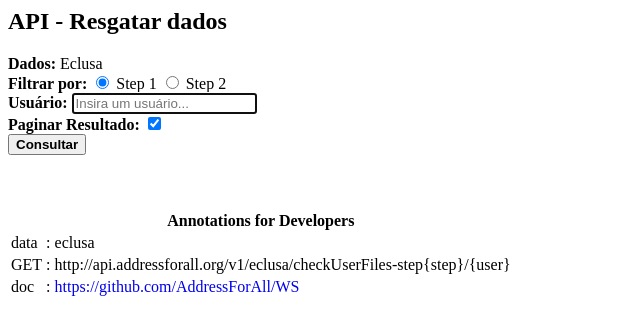
After one commit to AddressForAll/site-v1, a PHP site: page /default/api-eclusa.inc.php in a window 1280 px wide. The commit adds this page. Shown: the top 335 px of the page, without its empty margins (0-640 px from the left). Run offline with PHP 8.4, Linux system fonts and the light colour scheme; some libraries are stand-ins or nearby versions.

Commit message:
drafting the new api-eclusa for issue #13

```diff
--- /dev/null
+++ b/default/api-eclusa.inc.php
@@ -0,0 +1,76 @@
+<section class="main" id="api">
+    <h1>API - Resgatar dados</h1>
+    <span>
+        <strong>Dados: </strong>Eclusa
+    </span>
+    <br>
+    <span>
+        <strong>Filtrar por: </strong>
+    </span>
+    <input type="radio" id="step_1" name="tipo_do_filtro" value="step1" checked>
+    <label for="step_1">Step 1</label>
+    <input type="radio" id="step_2" name="tipo_do_filtro" value="step2">
+    <label for="step_2">Step 2</label>
+    <br>
+    <label for="usuario"><strong>Usuário: </strong></label>
+    <input type="text" id="usuario" name="usuario" placeholder="Insira um usuário..." autofocus>
+    <br>
+    <label><strong>Paginar Resultado: </strong></label><input type="checkbox" id="paginar" checked>
+    <br>
+    <button onclick="getdata();"><strong>Consultar</strong></button>
+    <br>
+    <br>
+    <table id="tabela" class="display" style="display: none;">
+        <thead>
+            <tr>
+                <th>City Name</th>
+                <th>File Id</th>
+                <th>File Name</th>
+                <th>Error Message</th>
+                <th>Is Valid</th>
+            </tr>
+        </thead>
+    </table>
+    <div id="definepaginacao" style="display: none;">
+        <strong>Configurar resultados por página</strong>
+        <select id="paginacao">
+            <option value="10" selected>10</option>
+            <option value="30">30</option>
+            <option value="50">50</option>
+            <option value="100">100</option>
+            <option value="-1">Mostrar tudo</option>
+        </select>
+    </div>
+
+    <br><br>
+    <div class="desenvolvedor">
+        <table>
+            <tr>
+                <th colspan="2">Annotations for Developers</th>
+            </tr>
+            <tr>
+                <td>data</td><td>: eclusa</td>
+            </tr>
+            <tr>
+                <td>GET</td><td>: http://api.addressforall.org/v1/eclusa/checkUserFiles-step{step}/{user}</td>
+            </tr>
+            <tr>
+                <td>doc</td>
+                <td>: <a href="https://github.com/AddressForAll/WS" style="text-decoration: none">https://github.com/AddressForAll/WS</a></td>
+            </tr>
+        </table>
+    </div>
+</section>
+<script type="text/javascript" src="https://code.jquery.com/jquery-3.5.1.js"></script>
+<script type="text/javascript" src="https://cdn.datatables.net/1.10.21/js/jquery.dataTables.min.js"></script>
+<script type="text/javascript" src="https://cdn.datatables.net/buttons/1.6.2/js/dataTables.buttons.min.js"></script>
+<script type="text/javascript" src="https://cdn.datatables.net/buttons/1.6.2/js/buttons.flash.min.js"></script>
+<script type="text/javascript" src="https://cdnjs.cloudflare.com/ajax/libs/jszip/3.1.3/jszip.min.js"></script>
+<script type="text/javascript" src="https://cdnjs.cloudflare.com/ajax/libs/pdfmake/0.1.53/pdfmake.min.js"></script>
+<script type="text/javascript" src="https://cdnjs.cloudflare.com/ajax/libs/pdfmake/0.1.53/vfs_fonts.js"></script>
+<script type="text/javascript" src="https://cdn.datatables.net/buttons/1.6.2/js/buttons.html5.min.js"></script>
+<script type="text/javascript" src="https://cdn.datatables.net/buttons/1.6.2/js/buttons.print.min.js"></script>
+
+<link rel="stylesheet" type="text/css" href="https://cdn.datatables.net/v/dt/dt-1.10.21/sp-1.1.1/datatables.min.css"/>
+<link rel="stylesheet" type="text/css" href="https://cdn.datatables.net/buttons/1.6.2/css/buttons.dataTables.min.css"/>
+<script src="/resources/js/api-eclusa.js"></script>
--- a/resources/css/api.css
+++ b/resources/css/api.css
@@ -12,7 +12,6 @@
 
 .btn:hover {
     background: #434343;
-    letter-spacing: 1px;
     -webkit-box-shadow: 0px 5px 40px -10px rgba(0,0,0,0.57);
     -moz-box-shadow: 0px 5px 40px -10px rgba(0,0,0,0.57);
     box-shadow: 5px 40px -10px rgba(0,0,0,0.57);
--- /dev/null
+++ b/resources/js/api-eclusa.js
@@ -0,0 +1,60 @@
+
+
+function getdata(param = null){
+    step = $('input[type=radio][name=tipo_do_filtro]:checked').val();
+    user = $('#usuario').val();
+
+    if (user != ""){
+        url = 'http://api.addressforall.org/v1.json/eclusa/checkUserFiles-'+ step +'/'+ user +'/0';
+        $.getJSON(url, function( data ) {
+            $('#tabela').show();
+            $('#definepaginacao').show();
+            $('#tabela').DataTable({
+                "bDestroy": true,
+                "dom": 'Bfrtip',
+                "buttons": ['copy', 'csv', 'excel', 'pdf', 'print'],
+                "data" : data,
+                "columns" : [
+                    {"data" : "cityname"},
+                    {"data" : "fid"},
+                    {"data" : "fname"},
+                    {"data" : "err_msg"},
+                    {"data" : "is_valid"}
+                ], /* endcolumns */
+                "paging": $('#paginar').prop('checked'),
+                "responsive": true,
+                "pageLength" : 10
+            });
+
+        });
+    }
+    else {
+        alert('Inserir usuário para completar.')
+    }
+
+}
+
+$(document).ready(function(){
+
+    /* Páginação controlda */
+    $('#definepaginacao').on('change', function (){
+        var qtd = $("#paginacao").children("option:selected").val();
+        $('#tabela').DataTable().page.len(qtd).draw();
+    });
+
+
+    /* Considera ordenação correta em PT, A, À, Á, B, C ... Z */
+    $.fn.dataTable.ext.order.intl = function ( locales, options ) {
+    if ( window.Intl ) {
+        var collator = new window.Intl.Collator( locales, options );
+        var types = $.fn.dataTable.ext.type;
+
+        delete types.order['string-pre'];
+        types.order['string-asc'] = collator.compare;
+        types.order['string-desc'] = function ( a, b ) {
+            return collator.compare( a, b ) * -1;
+            };
+        }
+    };
+    $.fn.dataTable.ext.order.intl( 'pt' );
+});
```
